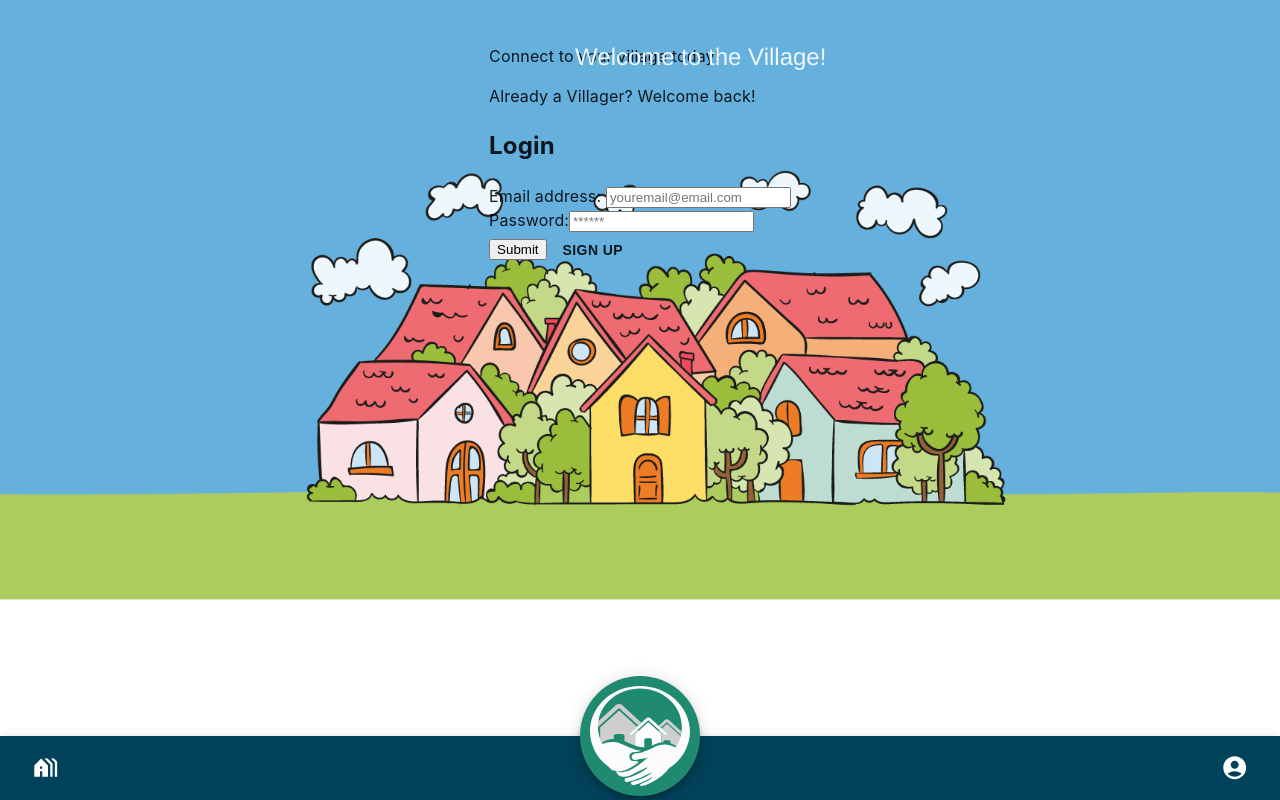
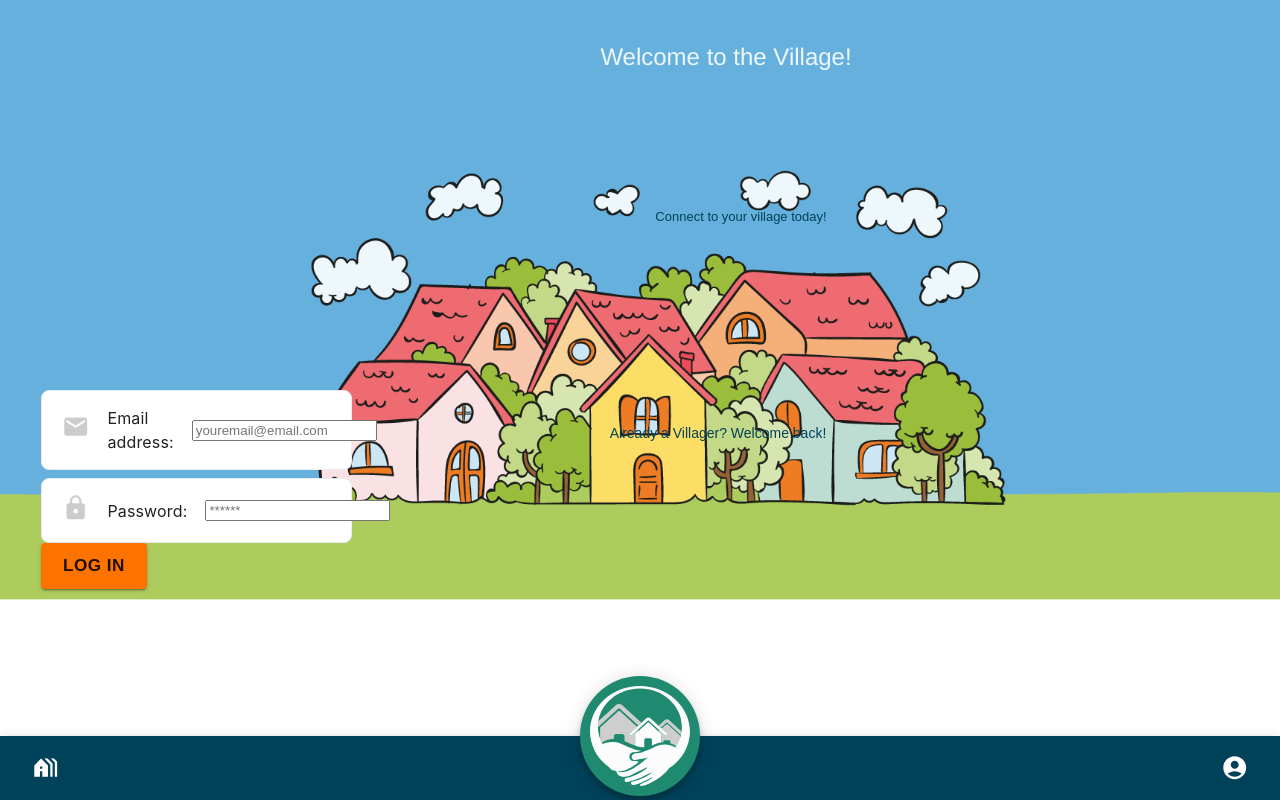
Before and after one commit to Annie-McElroy/the-village, a React (Create React App) app in the folder client/: page / in a window 1280 px wide. Built offline with nearby package versions, Linux system fonts and the light colour scheme.

Commit message:
working on the login form layout and added the email and pswd icons

```diff
--- a/client/src/components/LoginForm/index.js
+++ b/client/src/components/LoginForm/index.js
@@ -3,6 +3,7 @@ import { useMutation } from '@apollo/client';
 import { LOGIN } from '../../utils/mutations';
 import Auth from '../../utils/auth';
 import Button from '@mui/material/Button';
+import { Email, Lock } from '@mui/icons-material';
 
 
 export default function LoginForm(props) {
@@ -32,10 +33,13 @@ export default function LoginForm(props) {
   };
 
   return (
-    <div className="container my-1">
-      <h2> Login </h2>
+    <div className="container my-1 login-form">
       <form onSubmit={handleFormSubmit}>
-        <div className="flex-row space-between my-2">
+      <div className="input">
+        <div className="flex-row space-between my-2 frame">
+        <span>
+    <Email style={{ color: '#CCCCCC' }} />
+  </span>
           <label htmlFor="email"> Email address: </label>
           <input
             placeholder="youremail@email.com"
@@ -43,9 +47,12 @@ export default function LoginForm(props) {
             type="email"
             id="email"
             onChange={handleChange}
-          />
+             />
         </div>
-        <div className="flex-row space-between my-2">
+        <div className="flex-row space-between my-2 frame">
+          <span>
+            <Lock style={{ color: '#CCCCCC' }}/>
+          </span>
           <label htmlFor="pwd">Password:</label>
           <input
             placeholder="******"
@@ -55,18 +62,18 @@ export default function LoginForm(props) {
             onChange={handleChange}
           />
         </div>
+        </div>
         {error
           ? (<div>
             <p className="error-text">The provided credentials are incorrect</p>
           </div>)
           : null}
         <div className="flex-row flew-end">
-          <button type="submit">Submit</button>
           <Button
-            color="primary"
+            color="secondary"
             size="large"
-            variant="filled"
-            href="/signup"> Sign Up </Button>
+            variant="contained"
+            href="/profile/:id"> Log In</Button>
         </div>
       </form>
     </div>
--- a/client/src/pages/styles/home.css
+++ b/client/src/pages/styles/home.css
@@ -69,4 +69,79 @@
   line-height: normal;
   position: relative;
   top: 43px;
+
 }
+
+.landing-page .p {
+  color: #00425a;
+  font-family: "Montserrat", sans-serif;
+  font-size: 13px;
+  font-weight: 400;
+  left: 101px;
+  letter-spacing: 0;
+  line-height: 17.9px;
+  position: relative;
+  text-align: center;
+  top: 167px;
+  white-space: nowrap;
+}
+
+.landing-page .text-wrapper-2 {
+  color: #00425a;
+  font-family: "Montserrat", sans-serif;
+    font-size: 14px;
+  font-weight: 400;
+  left: 78px;
+  letter-spacing: 0;
+  line-height: 19.3px;
+  position: relative;
+  text-align: center;
+  top: 351px;
+  white-space: nowrap;
+}
+
+.landing-page .login-CTA-2 {
+  left: 120px !important;
+  position: absolute !important;
+  top: 122px !important;
+}
+
+
+.landing-page .login-form {
+  align-items: flex-start;
+  display: inline-flex;
+  flex-direction: column;
+  gap: 20px;
+  left: 41px;
+  position: absolute;
+  top: 390px;
+}
+
+.landing-page .input {
+  align-items: flex-start;
+  display: inline-flex;
+  flex: 0 0 auto;
+  flex-direction: column;
+  gap: 8px;
+  position: relative;
+}
+
+.landing-page .frame {
+  align-items: center;
+  background-color: #ffffff;
+  border: 1px solid;
+  border-color: #e9ecef;
+  border-radius: 8px;
+  display: flex;
+  flex: 0 0 auto;
+  gap: 18px;
+  padding: 15px 20px;
+  position: relative;
+  width: 311px;
+}
+
+.landing-page .icon-instance-node {
+  height: 24px !important;
+  position: relative !important;
+  width: 24px !important;
+}
```
